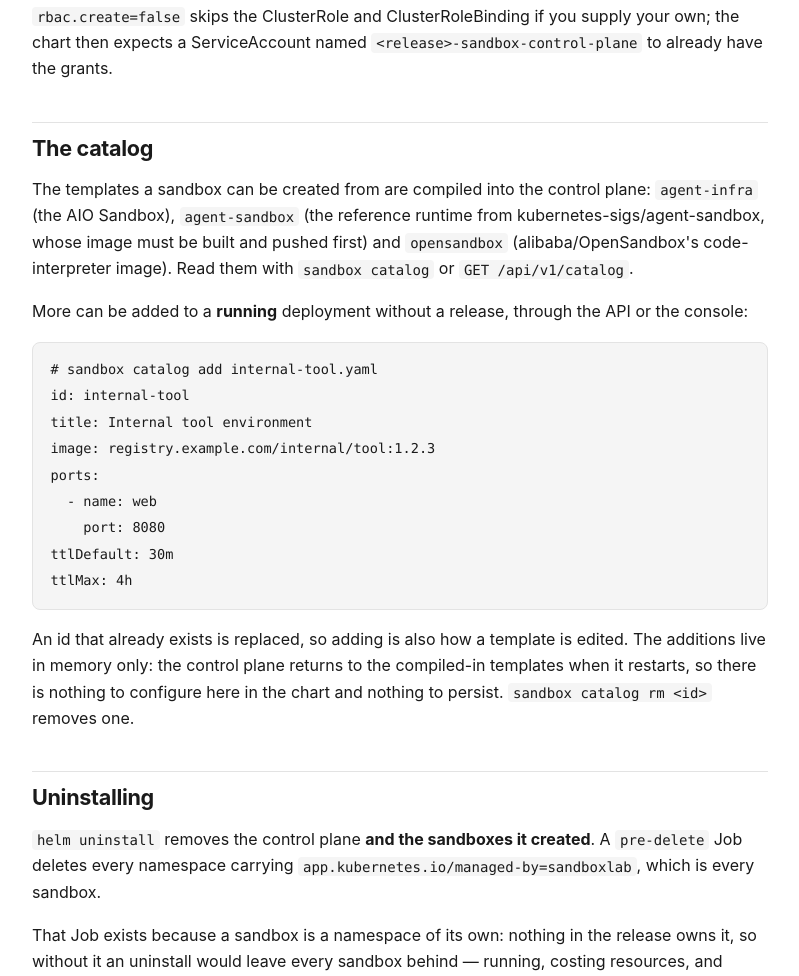
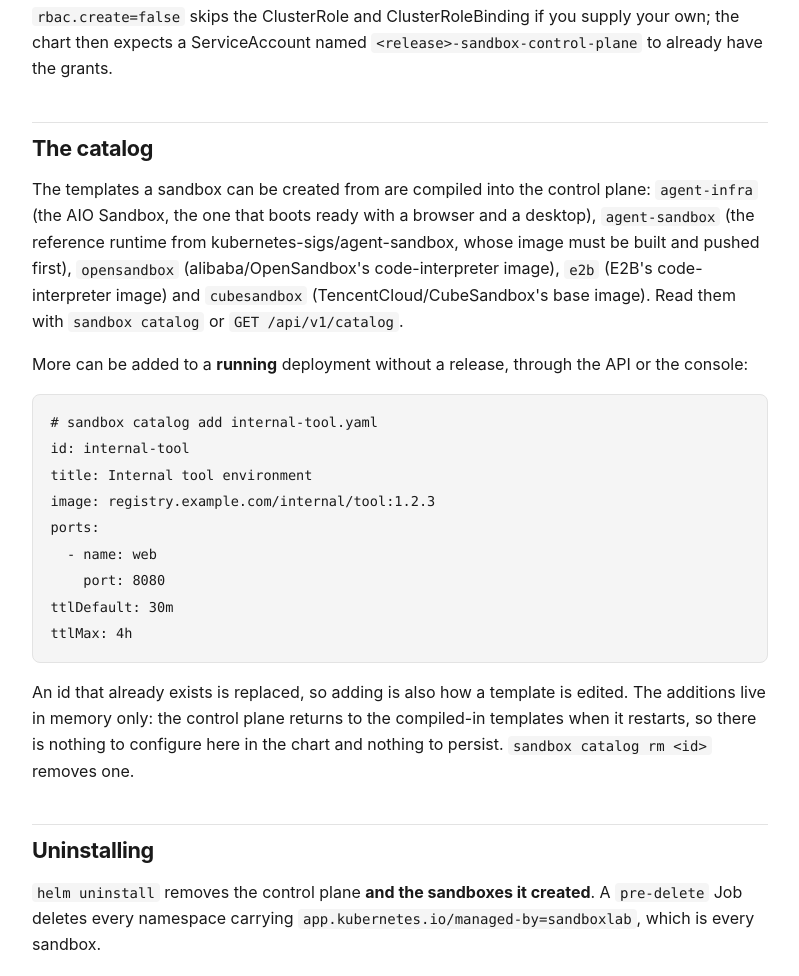
Before and after one commit to shaowenchen/sandboxlab, a plain HTML site: page index.html in a window 1280 px wide. Shown: the part 2480-3456 px from the top of the page, without its empty margins (248-1047 px from the left). Drawn offline with Linux system fonts and the light colour scheme.

Commit message:
Publish sandboxlab chart 0.1.0-dev (33f43ff)

```diff
--- a/index.html
+++ b/index.html
@@ -227,10 +227,12 @@ your own; the chart then expects a ServiceAccount named
 <code>&lt;release&gt;-sandbox-control-plane</code> to already have the grants.</p>
 <h2 id="the-catalog">The catalog</h2>
 <p>The templates a sandbox can be created from are compiled into the control plane:
-<code>agent-infra</code> (the AIO Sandbox), <code>agent-sandbox</code> (the reference runtime from
-kubernetes-sigs/agent-sandbox, whose image must be built and pushed first) and
-<code>opensandbox</code> (alibaba/OpenSandbox's code-interpreter image). Read them with
-<code>sandbox catalog</code> or <code>GET /api/v1/catalog</code>.</p>
+<code>agent-infra</code> (the AIO Sandbox, the one that boots ready with a browser and a
+desktop), <code>agent-sandbox</code> (the reference runtime from
+kubernetes-sigs/agent-sandbox, whose image must be built and pushed first),
+<code>opensandbox</code> (alibaba/OpenSandbox's code-interpreter image), <code>e2b</code> (E2B's
+code-interpreter image) and <code>cubesandbox</code> (TencentCloud/CubeSandbox's base
+image). Read them with <code>sandbox catalog</code> or <code>GET /api/v1/catalog</code>.</p>
 <p>More can be added to a <strong>running</strong> deployment without a release, through the API
 or the console:</p>
 <pre><code class="language-yaml"># sandbox catalog add internal-tool.yaml
```
Also changed, not shown: index.yaml (+4 -4 lines), 1 other file.
